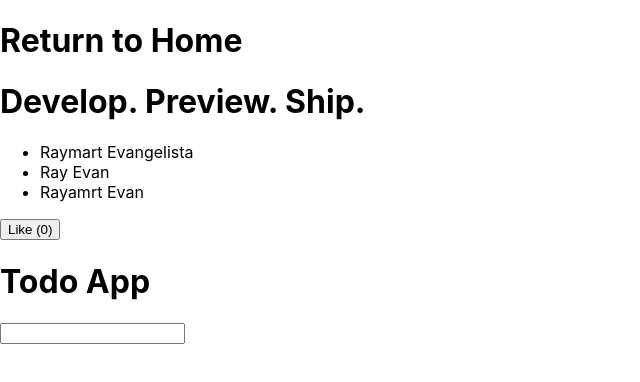
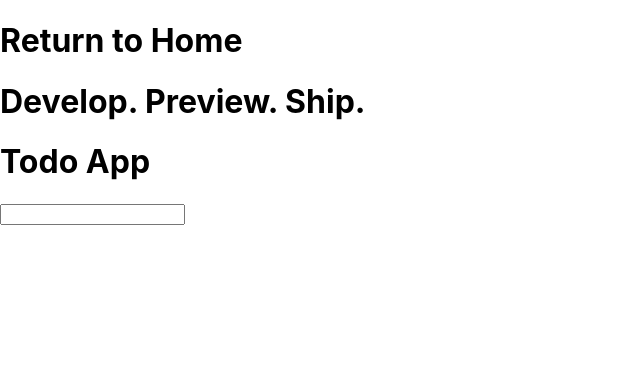
Before and after one commit to raymart-evangelista/nextjs-todoapp, a Next.js app: page /todo in a window 1280 px wide. Shown: the top 382 px of the page, without its empty margins (0-640 px from the left). Built offline with nearby package versions, Linux system fonts and the light colour scheme.

Commit message:
change dark:bg css style, rest input field on enter

```diff
--- a/pages/todo.tsx
+++ b/pages/todo.tsx
@@ -6,16 +6,8 @@ function Header({ title }: {title: string}) {
 }
 
 export default function Todo() {
-  const names = ['Raymart Evangelista', 'Ray Evan', 'Rayamrt Evan']
-
-  const [likes, setLikes] = useState(0)
   const [text, setText] = useState('')
   const [todos, setTodos] = useState<string[]>([])
-  // const [todos, setTodos] = useState([])
-
-  function handleClick() {
-    setLikes(likes + 1)
-  }
 
   function handleInput(event: string) {
     setText(event)
@@ -24,6 +16,7 @@ export default function Todo() {
   function handleInputDown(event: any) {
     if (event.code === 'Enter') {
       setTodos(todos.concat(text))
+      event.target.value = ''
     }
   }
 
@@ -40,13 +33,6 @@ export default function Todo() {
     <>
       <h1>Return to <Link href="/">Home</Link></h1>
       <Header title='Develop. Preview. Ship.'></Header>
-      <ul>
-        {names.map((name) => (
-          <li key={name}>{name}</li>
-        ))}
-      </ul>
-
-      <button onClick={handleClick}>Like ({likes})</button>
       <h1>Todo App</h1>
       <input type="text" name="" id="" onKeyDown={event => handleInputDown(event)} onChange={event => handleInput(event.target.value)}/>
       <ul>
--- a/styles/globals.css
+++ b/styles/globals.css
@@ -21,6 +21,6 @@ a {
   }
   body {
     color: white;
-    background: black;
+    background: rgb(148, 163, 184);
   }
 }
```
